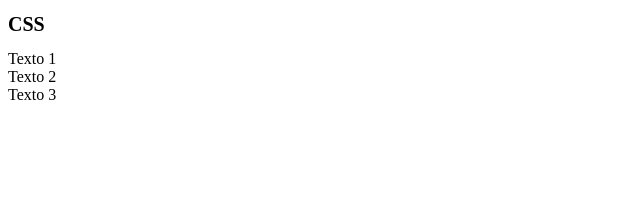
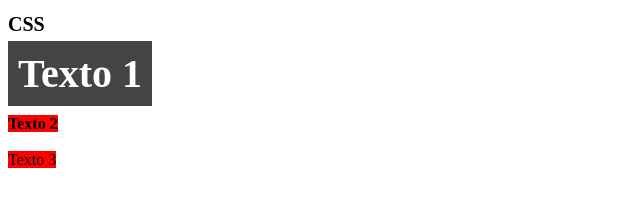
Before and after one commit to YuriMel0/curso-html-css, a plain HTML site: page poucoDeCSS.html in a window 1280 px wide. Shown: the whole page, without its empty margins (0-640 px from the left). Drawn offline with Linux system fonts and the light colour scheme.

Commit message:
finalizando o exemplo com CSS

```diff
--- a/poucoDeCSS.html
+++ b/poucoDeCSS.html
@@ -7,12 +7,28 @@
         h1{
             font-size: 20px;
         }
+
+        .fundoVermelho {
+            background-color: #f00;
+        }
+
+        .negrito {
+            font-weight: bold;
+        }
+
+        #textoPrincipal {
+            font-size: 40px;
+            font-weight: bold;
+            color: #fff;
+            padding: 10px;
+            background-color: #444;
+        }
     </style>
 </head>
 <body>
     <h1> CSS </h1>
-    <span id="textoPrincipal"> Texto 1</span><br>
-    <span class="fundoVermelho negrito"> Texto 2</span><br>
-    <span class="fundoVermelho"> Texto 3</span>
+    <span id="textoPrincipal"> Texto 1</span><br><br>
+    <span class="fundoVermelho negrito"> Texto 2</span><br><br>
+    <span class="fundoVermelho"> Texto 3</span><br>
 </body>
 </html>
```
